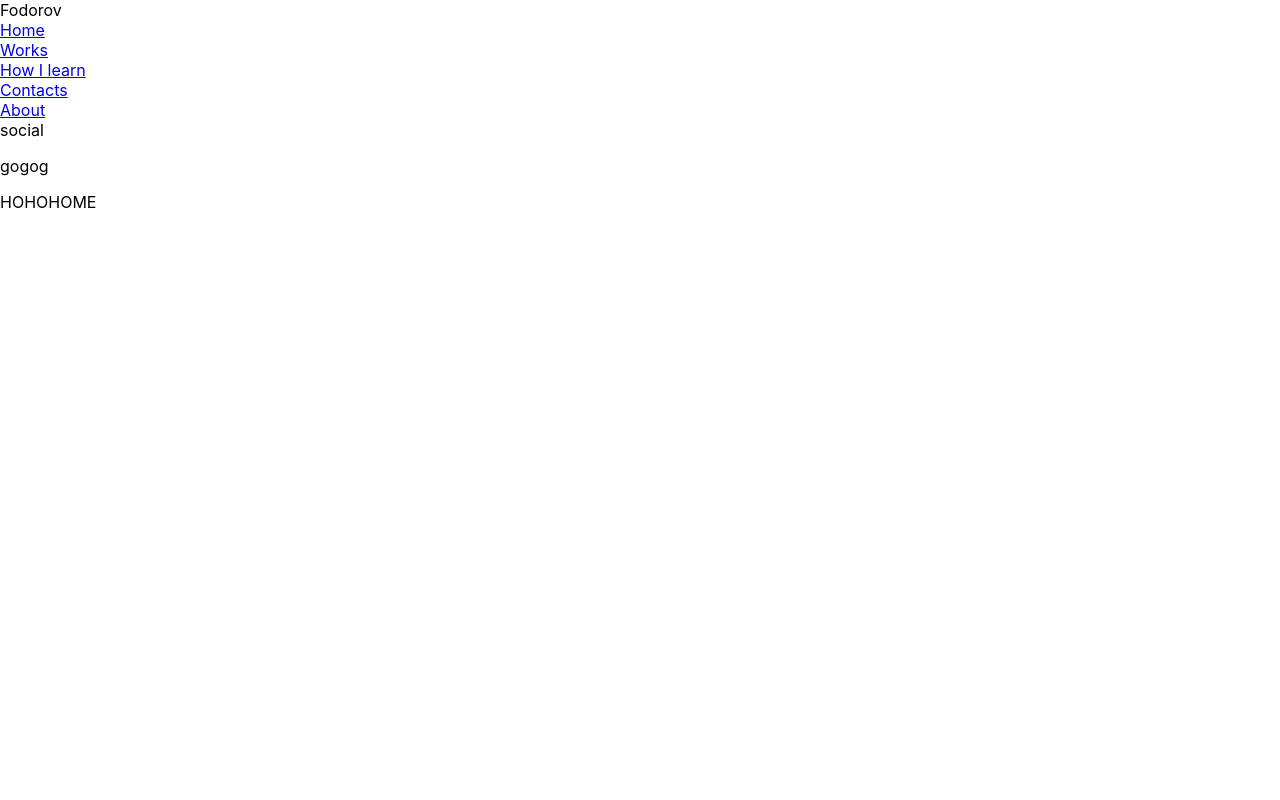
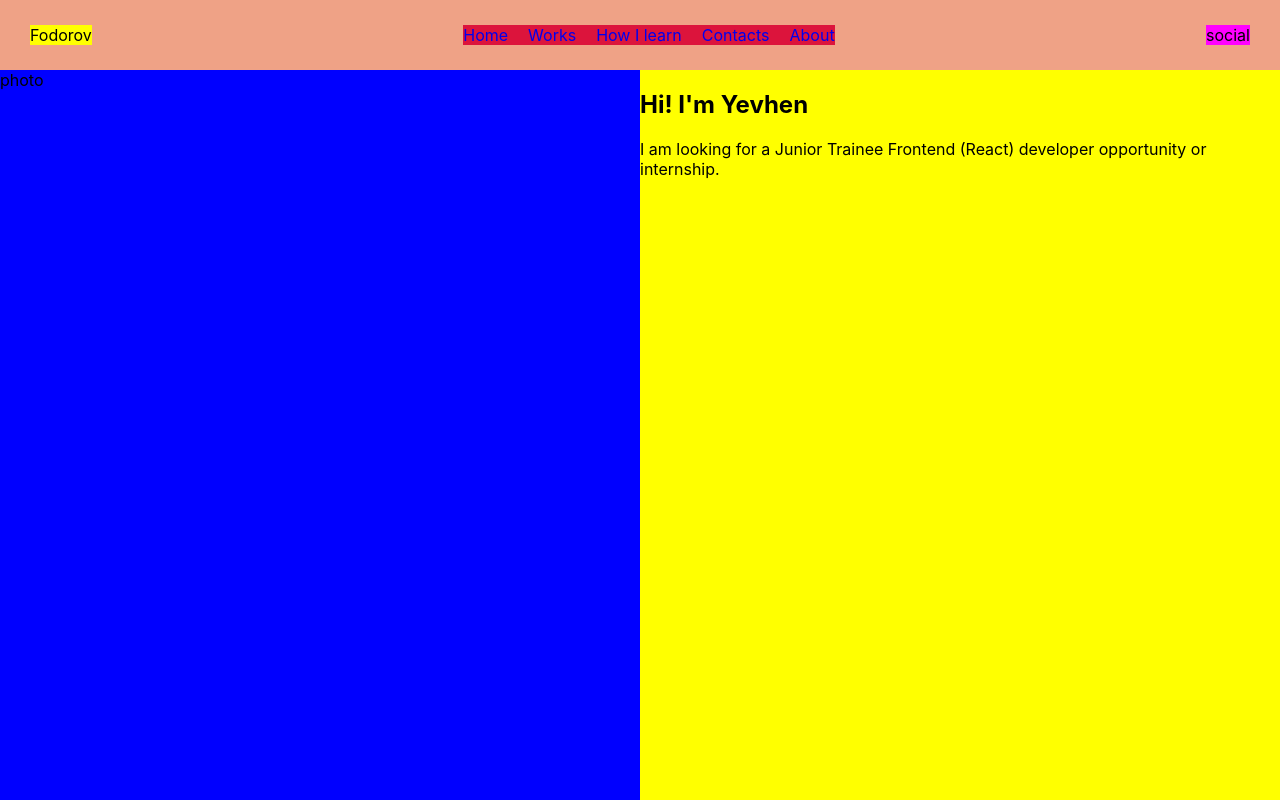
Before and after one commit to Zhenkaaf/myPortfolioFODOROV, a React (Create React App) app: page / in a window 1280 px wide. Built offline with nearby package versions, Linux system fonts and the light colour scheme.

Commit message:
iTypedHomeHeightVH

```diff
--- a/package.json
+++ b/package.json
@@ -6,6 +6,7 @@
     "@testing-library/jest-dom": "^5.16.5",
     "@testing-library/react": "^13.4.0",
     "@testing-library/user-event": "^13.5.0",
+    "ityped": "^1.0.3",
     "react": "^18.2.0",
     "react-dom": "^18.2.0",
     "react-router-dom": "^6.4.5",
--- a/src/App.js
+++ b/src/App.js
@@ -7,7 +7,6 @@ const Layout = () => {
   return (
     <div className="app">
       <Navbar />
-      <p>gogog</p>
       <Outlet />
     </div>
   )
--- a/src/components/navbar/Navbar.jsx
+++ b/src/components/navbar/Navbar.jsx
@@ -1,5 +1,5 @@
 import { Link } from "react-router-dom";
-
+import './navbar.scss';
 
 
 
--- a/src/components/navbar/navbar.scss
+++ b/src/components/navbar/navbar.scss
@@ -0,0 +1,38 @@
+.navbar {
+    position: fixed;
+    top: 0;
+    width: 100%;
+
+
+    .wrapper {
+        background-color: #efa286;
+        display: flex;
+        align-items: center;
+        justify-content: space-between;
+        padding: 0px 30px;
+        height: 70px;
+
+
+        .logo {
+            background-color: yellow;
+        }
+
+        .menu {
+            background-color: crimson;
+            display: flex;
+            gap: 20px;
+
+            .menu__item {
+
+
+                .menu__link {
+                    text-decoration: none;
+                }
+            }
+        }
+
+        .social {
+            background-color: magenta;
+        }
+    }
+}
--- a/src/index.js
+++ b/src/index.js
@@ -6,9 +6,9 @@ import reportWebVitals from './reportWebVitals';
 
 const root = ReactDOM.createRoot(document.getElementById('root'));
 root.render(
-  <React.StrictMode>
+  //<React.StrictMode>
     <App />
-  </React.StrictMode>
+  //</React.StrictMode>
 );
 
 // If you want to start measuring performance in your app, pass a function
--- a/src/pages/home/Home.jsx
+++ b/src/pages/home/Home.jsx
@@ -1,9 +1,36 @@
-
-
+import './home.scss';
+import { init } from 'ityped';
+import { useEffect } from 'react';
+import { useRef } from 'react';
 
 const Home = () => {
+
+    const textRef = useRef();
+    useEffect(() => {
+        init(textRef.current, {
+            showCursor: false,
+            backDelay:  1000,
+            typeSpeed:  150,
+            strings: ['Fodorov', 'Yeah!' ]
+        })
+    }, [])
+
     return (
-        <div className="home">HOHOHOME</div>
+        <div className="home">
+            <div className="wrapper">
+                <div className="left">
+                    <div className="photo">photo
+                        <img className="photo__img" src="" alt="" />
+                    </div>
+                </div>
+                <div className="right">
+                    <div className="description">
+                        <h2 className="description__title">Hi! I'm Yevhen <span ref={textRef}></span></h2>
+                        <p className="description__text">I am looking for a Junior Trainee Frontend (React) developer opportunity or internship.</p>
+                    </div>
+                </div>
+            </div>
+        </div>
     )
 }
 export default Home;
--- a/src/pages/home/home.scss
+++ b/src/pages/home/home.scss
@@ -0,0 +1,46 @@
+.home {
+    display: flex;
+    height: 100vh;
+
+    .wrapper {
+        height: calc(100vh - 70px);
+        position: relative;
+        top: 70px;
+        display: flex;
+        width: 100%;
+
+        .left {
+            background-color: blue;
+            flex: 1;
+
+            .photo {
+
+                .photo__img {
+
+                }
+            }
+        }
+
+        .right {
+
+            background-color: yellow;
+            flex: 1;
+
+            .description {
+
+                .description__title {
+
+                    span {
+                        color: crimson;
+                    }
+                }
+
+                .description__text {
+
+                }
+            }
+        }
+    }
+
+
+}
```
Also changed, not shown: 1 other file (tests, documents, lock files or other folders).
